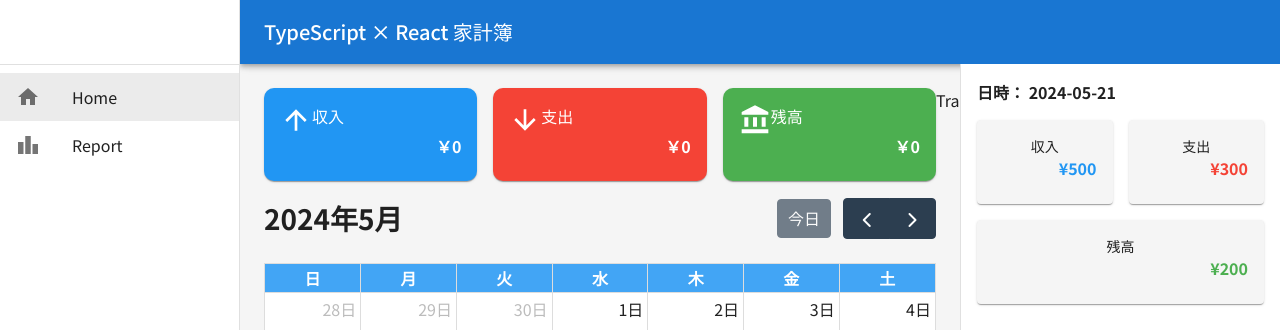
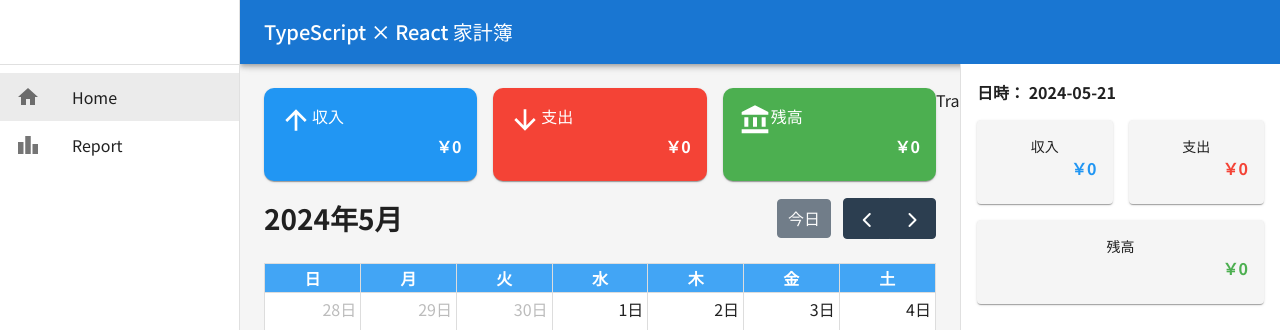
Before and after one commit to boon2187/household-app, a React (Create React App) app: page / in a window 1280 px wide. Shown: the top 330 px of the page. Built offline with nearby package versions, Linux system fonts and the light colour scheme; no server answers; the database is empty.

Commit message:
取得したその日のう訳、集計結果を表示するように設定

```diff
--- a/src/components/DailySummary.tsx
+++ b/src/components/DailySummary.tsx
@@ -1,6 +1,8 @@
 import { Box, Card, CardContent, Grid, Typography } from "@mui/material";
 import React from "react";
 import { Transaction } from "../types";
+import { financeCalculations } from "../utils/financeCalculations";
+import { formatCurrency } from "../utils/formatting";
 
 // propsの型定義
 interface DailySummaryProps {
@@ -8,6 +10,7 @@
 }
 
 const DailySummary = ({ dailyTransactions }: DailySummaryProps) => {
+  const { income, expense, balance } = financeCalculations(dailyTransactions);
   return (
     <Box>
       <Grid container spacing={2}>
@@ -26,7 +29,7 @@
                 fontWeight="fontWeightBold"
                 sx={{ wordBreak: "break-all" }}
               >
-                ¥500
+                {formatCurrency(income)}
               </Typography>
             </CardContent>
           </Card>
@@ -46,7 +49,7 @@
                 fontWeight="fontWeightBold"
                 sx={{ wordBreak: "break-all" }}
               >
-                ¥300
+                {formatCurrency(expense)}
               </Typography>
             </CardContent>
           </Card>
@@ -66,7 +69,7 @@
                 fontWeight="fontWeightBold"
                 sx={{ wordBreak: "break-all" }}
               >
-                ¥200
+                {formatCurrency(balance)}
               </Typography>
             </CardContent>
           </Card>
```
